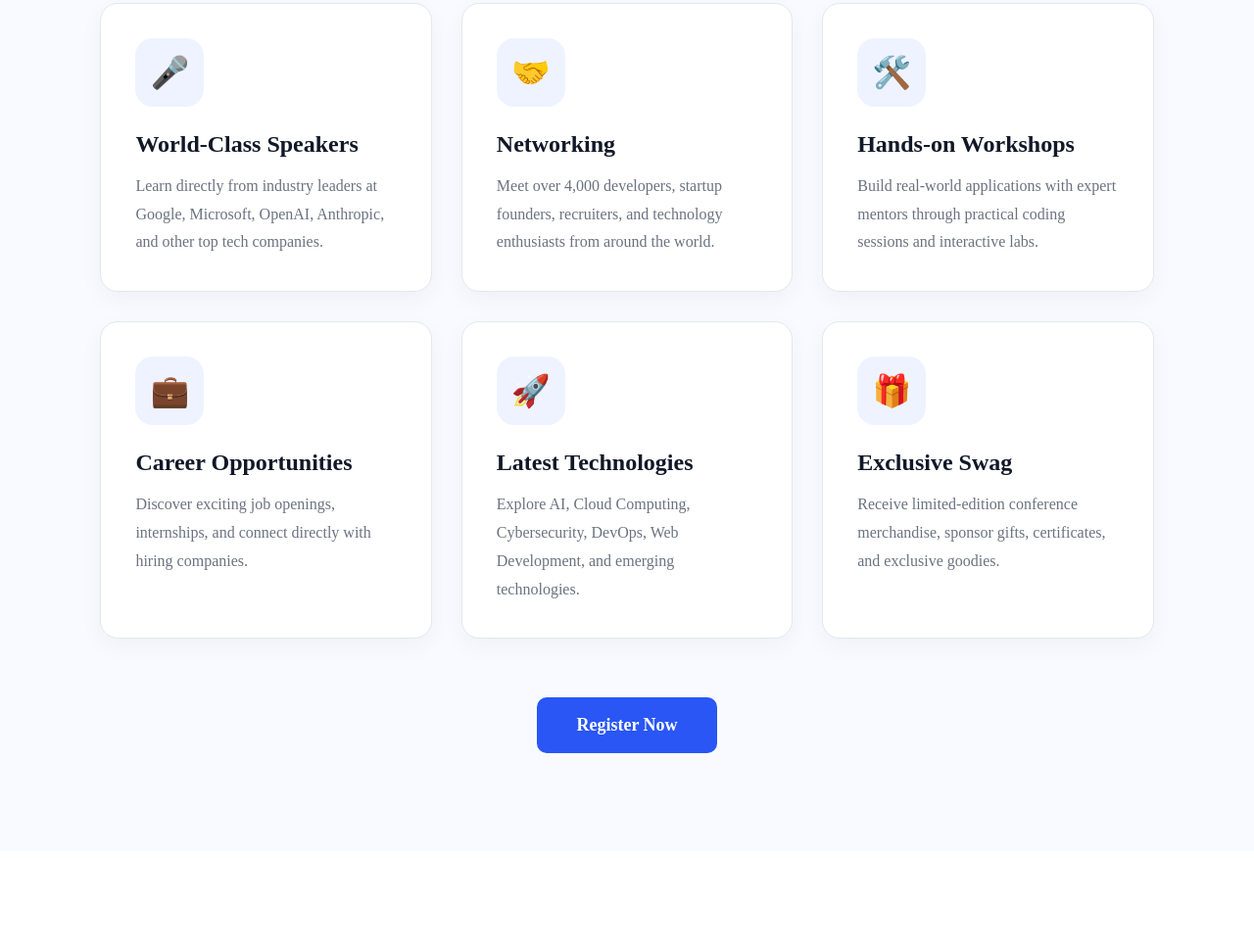
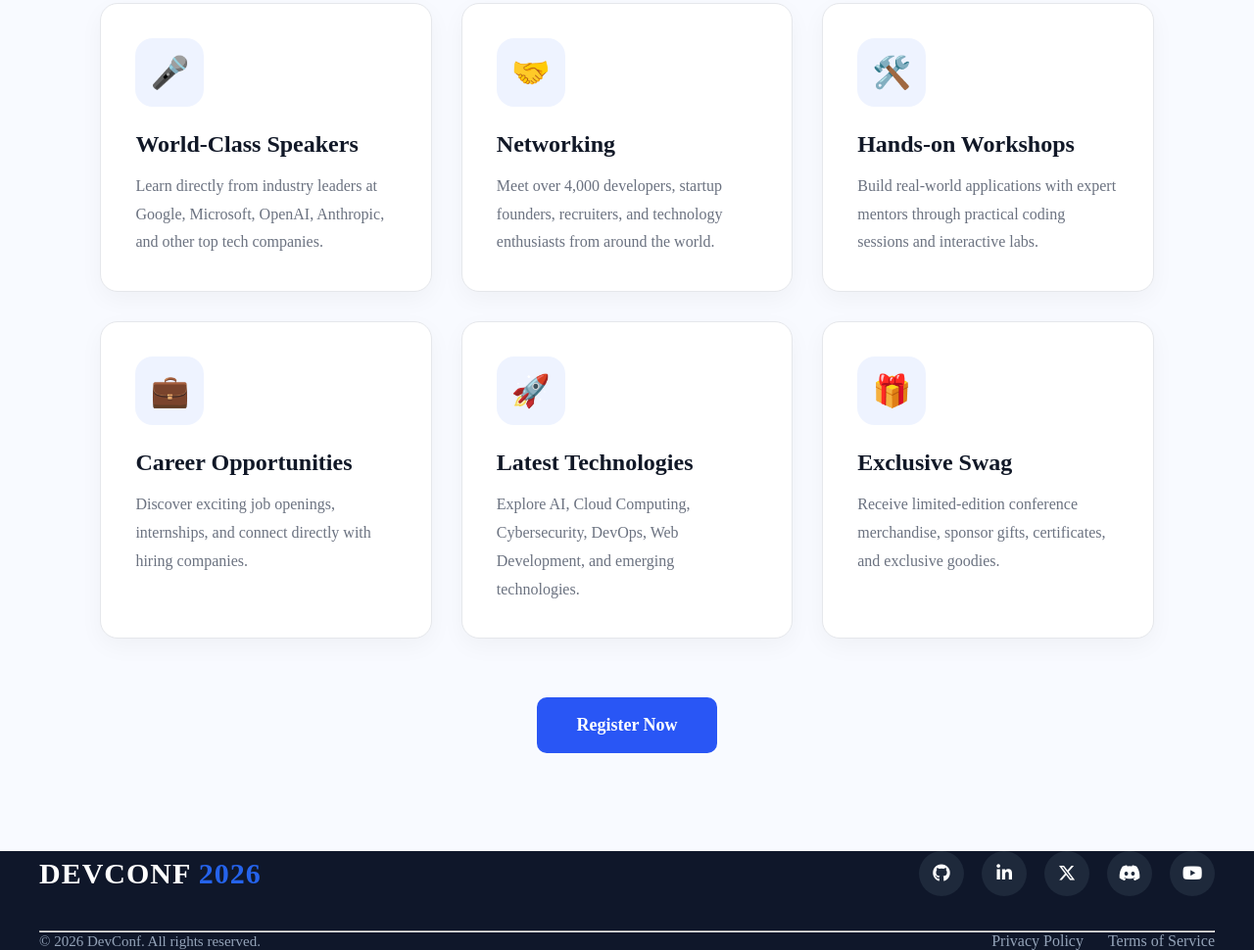
Before and after one commit to smtanvirhassan/B14-A01, a plain HTML site: page index.html in a window 1280 px wide. Shown: the part 2325-3295 px from the top of the page at 98% size. Before the commit the page ends 3194 px from the top, so only its background shows below. Drawn offline with Linux system fonts and the light colour scheme; files whose address does not match are found by name.

Commit message:
footer added

```diff
--- a/index.html
+++ b/index.html
@@ -6,6 +6,9 @@
     <meta name="viewport" content="width=device-width, initial-scale=1.0">
     <title>DevConf 2026 Landing Page</title>
     <link rel="stylesheet" href="style.css">
+    <link rel="stylesheet" href="https://cdnjs.cloudflare.com/ajax/libs/font-awesome/6.7.2/css/all.min.css">
+
+
 </head>
 
 <body>
@@ -61,7 +64,7 @@
             <!--Hero Section End  -->
         </section>
 
-        <!-- Meet the Speakers Section -->
+        <!-- Meet the Speakers Section start-->
         <section>
             <div class="meet_speakers container">
                 <h1>Meet the Speakers</h1>
@@ -139,8 +142,9 @@
 
 
         </section>
+        <!-- meet the Speakers section end  -->
 
-        <!-- pricing section -->
+        <!-- pricing section start -->
         <section>
             <div class="pricing-section container">
                 <h2>Secure Your Spot</h2>
@@ -197,6 +201,10 @@
                 </div>
             </div>
         </section>
+
+        <!-- pricing section end -->
+
+        <!-- Ai section start -->
 
         <section class="why-attend">
             <div class="container">
@@ -274,6 +282,73 @@
             </div>
         </section>
 
+        <!-- Ai section end -->
+
+        <footer>
+            <!-- footer section start -->
+            <section class="footer_div">
+
+
+                <div class="container">
+
+
+                    <div class="footer-top">
+
+
+                        <div class="footer-logo">
+                            <h2><span style="color: white;">DEVCONF</span> <span>2026</span></h2>
+
+                        </div>
+
+
+                        <div class="footer-social">
+
+                            <a href=""><i class="fa-brands fa-github"></i></a>
+
+                            <a href=""><i class="fa-brands fa-linkedin-in"></i></a>
+
+                            <a href=""><i class="fa-brands fa-x-twitter"></i></a>
+
+                            <a href=""><i class="fa-brands fa-discord"></i></a>
+
+                            <a href=""><i class="fa-brands fa-youtube"></i></a>
+
+                        </div>
+
+                    </div>
+
+
+                    <hr>
+
+
+                    <div class="footer-bottom">
+
+                        <p>© 2026 DevConf. All rights reserved.</p>
+
+                        <div class="footer-links">
+                            <a href="">Privacy Policy</a>
+                            <a href="">Terms of Service</a>
+                        </div>
+
+                    </div>
+
+                </div>
+
+
+
+
+
+
+
+
+
+
+
+            </section>
+
+            <!-- footer section end -->
+        </footer>
+
 
     </main>
 
--- a/style.css
+++ b/style.css
@@ -187,9 +187,7 @@ img {
 
 }
 
-/* ==========================
-   Why Attend Section
-========================== */
+
 
 .why-attend{
     padding:100px 8%;
@@ -330,3 +328,118 @@ img {
     transform:translateY(-3px);
 
 }
+
+
+
+.footer{
+    background:#0f172a;
+    color:#fff;
+    padding:60px 0 30px;
+}
+
+.footer_div{
+
+    background-color: #0F172A;
+    margin:auto;
+}
+
+
+
+.footer-top{
+    display:flex;
+    justify-content:space-between;
+    align-items:center;
+    gap:40px;
+    margin-bottom:35px;
+}
+
+
+
+.footer-logo h2{
+    font-size:30px;
+    font-weight:700;
+    letter-spacing:1px;
+}
+
+.footer-logo span{
+    color:#2563eb;
+}
+
+.footer-logo p{
+    color:#94a3b8;
+    margin-top:8px;
+    font-size:15px;
+}
+
+
+
+.footer-social{
+    display:flex;
+    gap:18px;
+}
+
+.footer-social a{
+    width:46px;
+    height:46px;
+
+    display:flex;
+    justify-content:center;
+    align-items:center;
+
+    background:#1e293b;
+
+    color:#fff;
+
+    border-radius:50%;
+
+    text-decoration:none;
+
+    transition:.3s;
+}
+
+.footer-social a:hover{
+
+    background:#2563eb;
+
+    transform:translateY(-5px);
+
+}
+
+
+
+.footer-social i{
+    font-size:18px;
+}
+
+
+.footer hr{
+    border:none;
+    height:1px;
+    background:#334155;
+    margin-bottom:25px;
+}
+
+
+
+.footer-bottom{
+    display:flex;
+    justify-content:space-between;
+    align-items:center;
+
+}
+
+.footer-bottom p{
+    color:#94a3b8;
+    font-size:15px;
+}
+
+.footer-links{
+    display:flex;
+    gap:25px;
+}
+
+.footer-links a{
+    text-decoration:none;
+    color:#94a3b8;
+    transition:.3s;
+}
```
